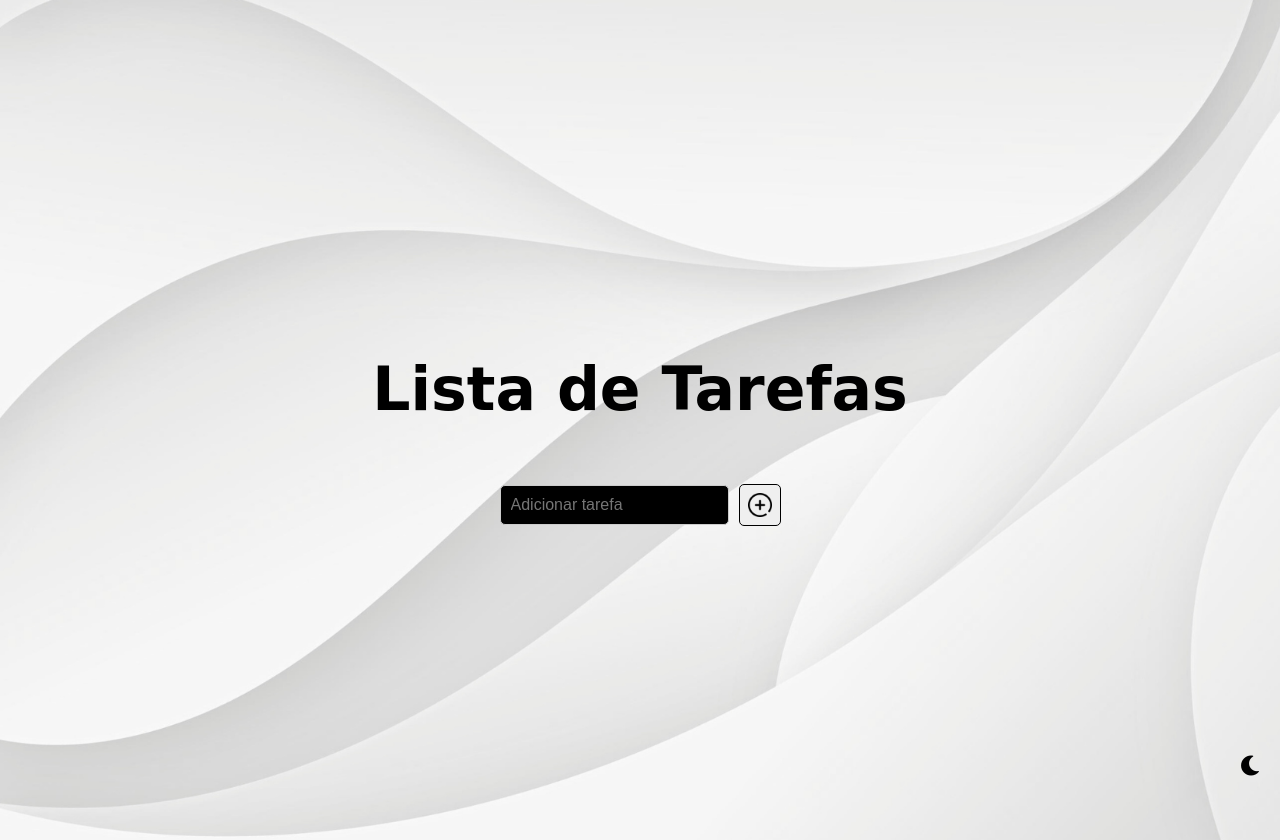
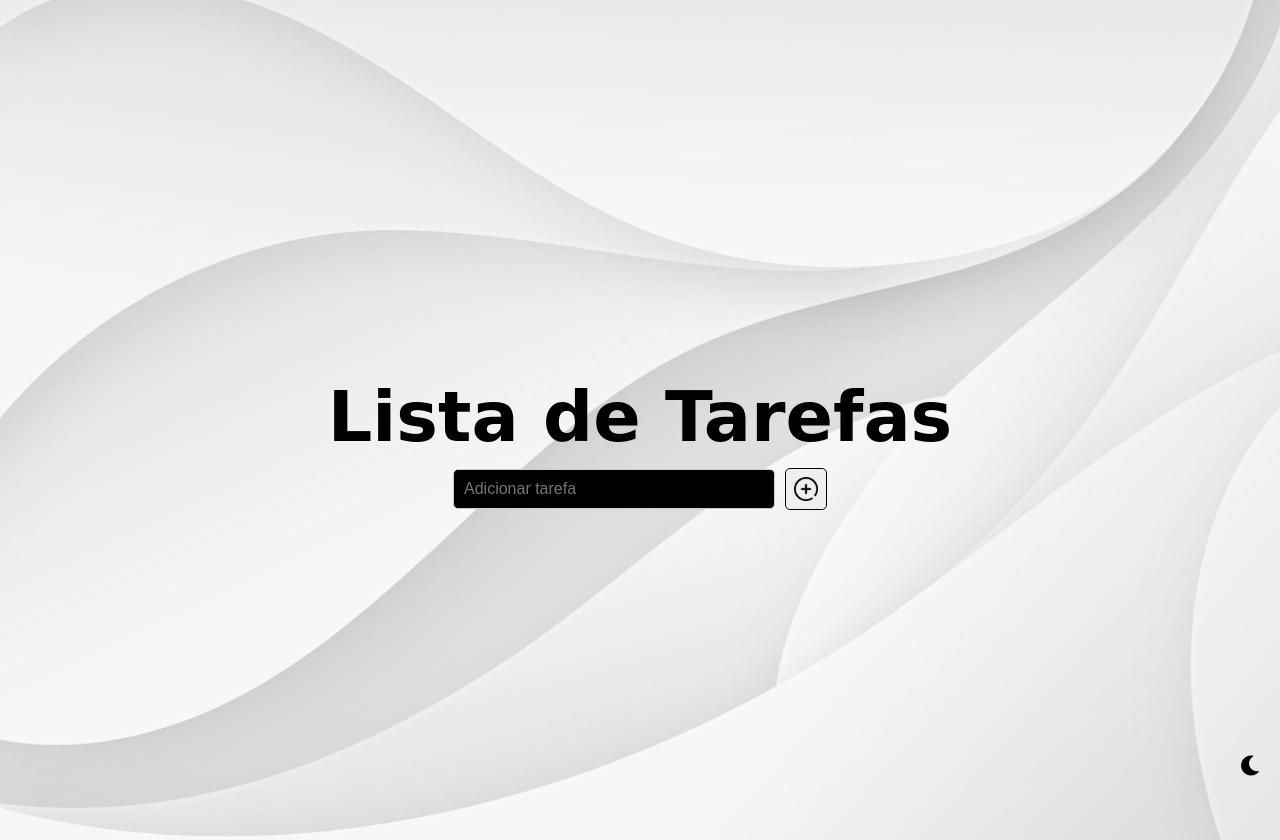
Before and after one commit to yaslemes/Projeto-desenvolvimento-web, a plain HTML site: page modelo.html in a window 1280 px wide. Drawn offline with Linux system fonts and the light colour scheme; a web font is replaced by a local one.

Commit message:
algumas alterações

```diff
--- a/modelo.html
+++ b/modelo.html
@@ -18,6 +18,15 @@
             font-size: 1.875rem;
         }
 
+        h1{
+            display: flex;
+            justify-content: center;
+            align-items: center;
+            font-size: 70px;
+            margin-bottom: 10px;
+
+        }
+
         .container {
             display: flex;
             flex-direction: column;
@@ -32,15 +41,17 @@
             display: flex;
             align-items: center;
             gap: 10px;
-            margin-top: 20px;
             flex-wrap: wrap;
         }
 
         input {
+            display: flex;
+            justify-content: center;
+            align-items: center;
             flex: 1;
             padding: 10px;
             font-size: 1rem;
-            width: 100%;
+            width: 300px;
             max-width: 25rem;
             background-color: #000000;
             color: #ffffff;
```
